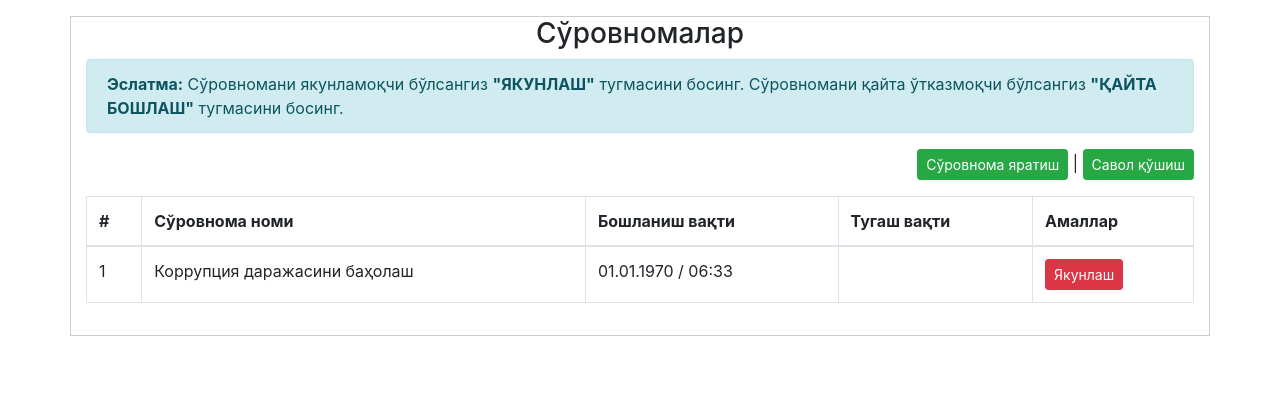
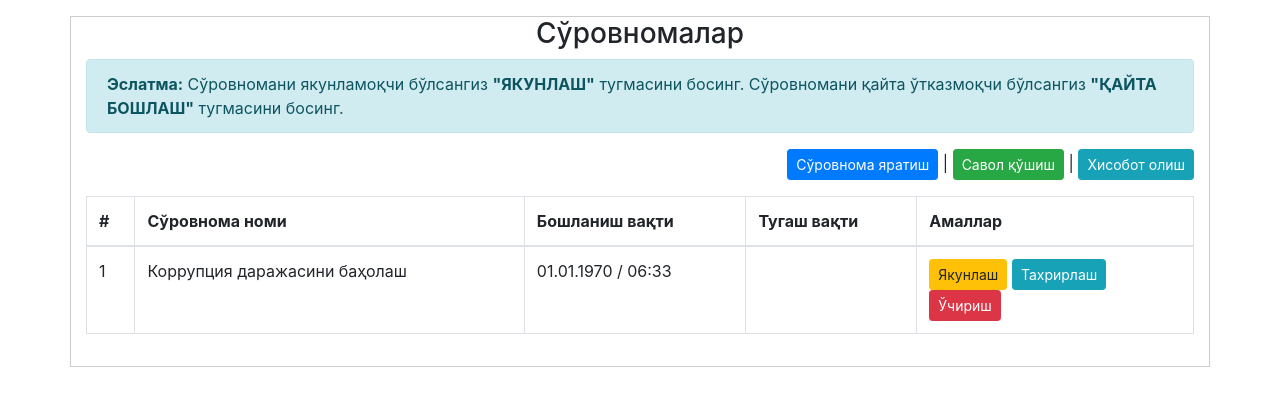
Before and after one commit to milliywebdasturchi/opros, a PHP site: page /admin/index.php in a window 1280 px wide. Shown: the top 406 px of the page. Run offline with PHP 8.4, Linux system fonts and the light colour scheme; data comes from the database, SQL or seed files in the repository.

Commit message:
update file

```diff
--- a/admin/add_savol.php
+++ b/admin/add_savol.php
@@ -73,8 +73,9 @@ $s_query = mysqli_query($conn, "SELECT * FROM sorovnoma");
                     data:$('#add_savol').serialize(),
                     success:function(data)
                     {
-                        alert(data);
-                        $('#add_savol')[0].reset();
+                        // alert(data);
+                        // $('#add_savol')[0].reset();
+                        window.location.href = "index.php";
                     }
                 });
             } else {
--- a/admin/index.php
+++ b/admin/index.php
@@ -18,7 +18,7 @@ date_default_timezone_set('Asia/Tashkent');
 			<div class="col-sm-12 mb-3">
 				<h3 class="text-center">Сўровномалар</h3>
 				<p class="alert alert-info"><b>Эслатма:</b> Сўровномани якунламоқчи бўлсангиз <b>"ЯКУНЛАШ"</b> тугмасини босинг. Сўровномани қайта ўтказмоқчи бўлсангиз <b>"ҚАЙТА БОШЛАШ"</b> тугмасини босинг.</p>
-                <p class="text-right"><a href="add_sorov.php" class="btn btn-success btn-sm">Сўровнома яратиш</a> | <a href="add_savol.php" class="btn btn-success btn-sm">Савол қўшиш</a></p>
+                <p class="text-right"><a href="add_sorov.php" class="btn btn-primary btn-sm">Сўровнома яратиш</a> | <a href="add_savol.php" class="btn btn-success btn-sm">Савол қўшиш</a> | <a href="hisobot.php" class="btn btn-info btn-sm">Хисобот олиш</a></p>
 				<table class="table table-bordered">
                     <thead>
                         <tr>
@@ -42,12 +42,14 @@ date_default_timezone_set('Asia/Tashkent');
                                     echo date('d.m.Y / H:i', $row_hisobot['endDate']);
                                 }
                             ?></td>
-                            <td>
+                            <td width="25%">
                                 <?php if($row_hisobot['endDate'] === null) { ?>
-                                    <a href="sorov_on_off.php?sorov_id=<?php echo $row_hisobot['id']; ?>" class="btn btn-danger btn-sm">Якунлаш</a>
+                                    <a href="sorov_on_off.php?sorov_id=<?php echo $row_hisobot['id']; ?>" class="btn btn-warning btn-sm">Якунлаш</a>
                                 <?php } else { ?>
                                     <a href="sorov_on_off.php?sorov_id=<?php echo $row_hisobot['id']; ?>" class="btn btn-primary btn-sm">Қайта бошлаш</a>
                                 <?php } ?>
+                                <a href="edit_sorov.php?sorov_id=<?php echo $row_hisobot['id']; ?>" class="btn btn-info btn-sm">Тахрирлаш</a>
+                                <a href="delete_sorov.php?sorov_id=<?php echo $row_hisobot['id']; ?>" class="btn btn-danger btn-sm">Ўчириш</a>
                             </td>
                         </tr>
                         <?php } ?>
--- a/admin/insert_savol.php
+++ b/admin/insert_savol.php
@@ -19,7 +19,8 @@ if($num > 0) {
             $insertJavob = mysqli_query($conn, "INSERT INTO javoblar(`savol_id`,`javob`) VALUES ('$insertSavolId','".mysqli_real_escape_string($conn, $_POST['javob_name'][$i])."')");
         }
     }
-    echo "Savol muvaffaqiyatli qo'shildi. Yangi savol qo'shishingiz yoki bosh sahifaga qaytishingiz mumkin.";
+    header("Location: index.php");
+    exit;
 }
 
 ?>
```
